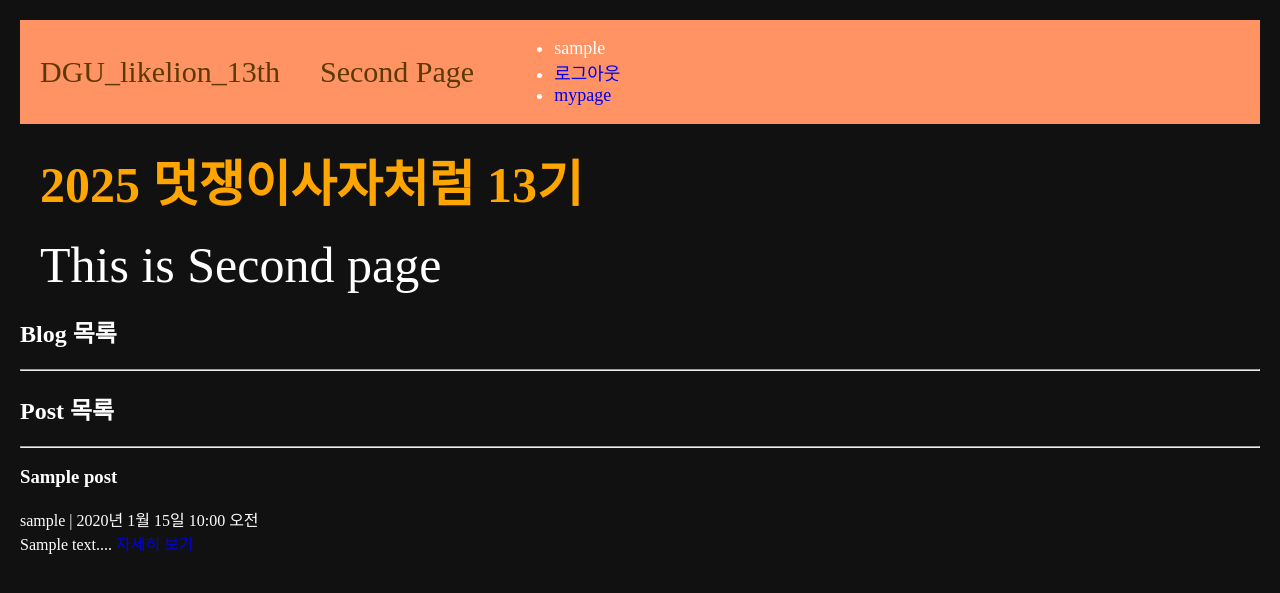
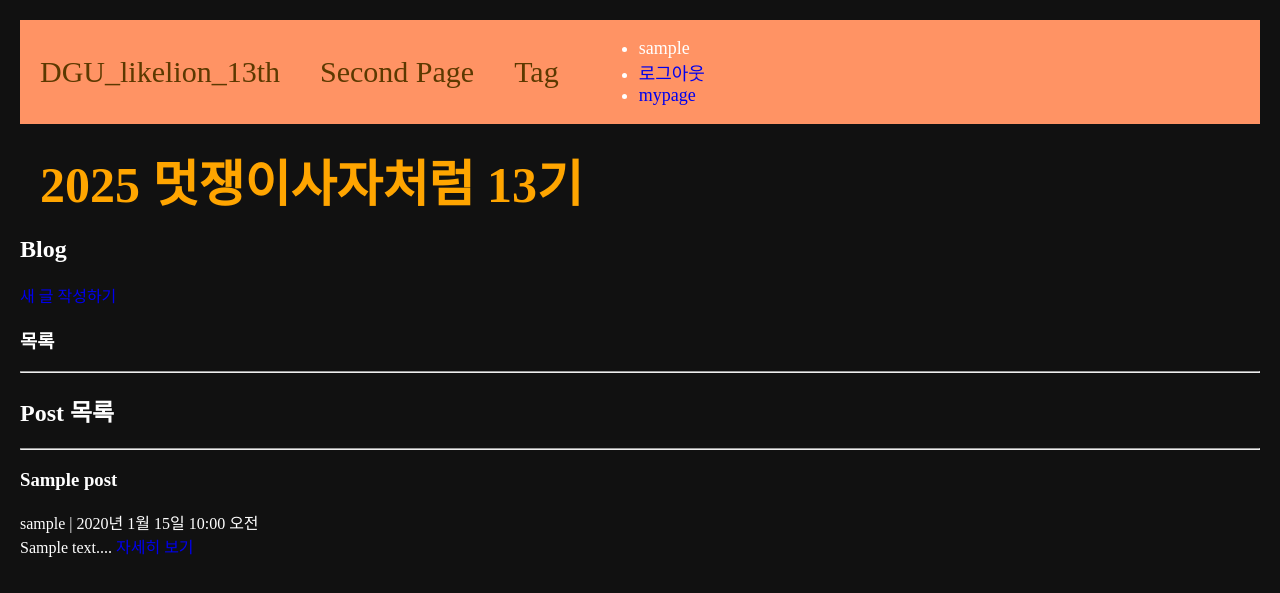
Before and after one commit to Yeonhee-Ha/likelion_13th_hw, a Django app: page /second in a window 1280 px wide. Shown: the top 593 px of the page. Run offline with Django 5.2, Linux system fonts and the light colour scheme; a user stored in the database is signed in; tables that the repository leaves empty hold one stand-in row (values such as "Sample post"); data that the repository does not hold is empty.

Commit message:
Feat: 6주차 세션

```diff
--- a/project/main/admin.py
+++ b/project/main/admin.py
@@ -3,3 +3,5 @@
 
 # Register your models here.
 admin.site.register(Blog)
+admin.site.register(Comment)
+admin.site.register(Tag)
--- a/project/main/models.py
+++ b/project/main/models.py
@@ -2,12 +2,20 @@
 from django.contrib.auth.models import User
 
 # Create your models here.
+class Tag(models.Model):
+    name=models.CharField(max_length=30, null=False, blank=False)
+
+    def __str__(self):
+        return self.name
+
+
 class Blog(models.Model):
     title = models.CharField(max_length=50)
-    writer = models.ForeignKey(User, on_delete=models.CASCADE)
+    writer = models.ForeignKey(User, null = False, blank=False, on_delete=models.CASCADE)
     content = models.TextField()
     pub_date = models.DateTimeField()
     image = models.ImageField(upload_to="blog/", blank=True, null=True)
+    tags = models.ManyToManyField(Tag, related_name='blogs', blank=True)
 
     def __str__(self):
         return self.title
@@ -26,3 +34,12 @@
 
     def __str__(self):
         return self.title
+
+class Comment(models.Model):
+    content = models.TextField()
+    pub_date = models.DateTimeField()
+    writer = models.ForeignKey(User, null=False, blank=False, on_delete=models.CASCADE)
+    blog = models.ForeignKey(Blog, null=False, blank=False, on_delete=models.CASCADE)
+
+    def str (self):
+        return self.blog.title + " : " + self.content[:20] + "by" + self.writer.profile.nickname
--- a/project/main/templates/main/secondpage.html
+++ b/project/main/templates/main/secondpage.html
@@ -2,11 +2,17 @@
 {% block content %}
 
     <h1 class = "contents"> 2025 멋쟁이사자처럼 13기</h1>
-    <div class = "contents">This is Second page</div>
 
     <!-- Blog 목록 출력 -->
     <div>
-        <h2>Blog 목록</h2>
+        <h2>Blog</h2>
+        <div>
+            {% if user.is_authenticated %}
+            <a href = "{% url 'main:new-blog' %}"> 새 글 작성하기 </a>
+            {% endif %}
+        </div>
+
+        <h3>목록</h3>
         <hr/>
         {% for blog in blogs %}
         <div>
--- a/project/main/urls.py
+++ b/project/main/urls.py
@@ -25,6 +25,9 @@
     path('edit/post/<int:id>', edit_post, name="edit_post"),
     path('update/post/<int:id>', update_post, name="update_post"),
     path('delete/post/<int:id>', delete_post, name="delete_post"),
+
+    path('tag-list', tag_list, name = "tag-list"),
+    path('tag-blogs/<int:tag_id>', tag_blogs, name="tag-blogs"),
 ]
 
 urlpatterns += static(settings.MEDIA_URL, document_root=settings.MEDIA_ROOT)
--- a/project/main/views.py
+++ b/project/main/views.py
@@ -34,6 +34,20 @@
 #detail
 def detail_blog(request, id):
     blog = get_object_or_404(Blog, pk=id)
+
+    if request.method == 'GET':
+        comments = Comment.objects.filter(blog=blog)
+        return render(request, 'main/detail_blog.html', {'blog':blog, 'comments': comments})
+
+    elif request.method == 'POST':
+        new_comment = Comment()
+        new_comment.blog = blog
+        new_comment.writer=request.user
+        new_comment.content = request.POST['content']
+        new_comment.pub_date = timezone.now()
+        new_comment.save()
+        return redirect('main:detail_blog', id)
+
     return render(request, 'main/detail_blog.html', {'blog': blog})
 
 def detail_post(request, id):
@@ -42,7 +56,7 @@
 
 #create
 def create_blog(request):
-    if request.method == 'POST':
+    if request.user.is_authenticated:
         new_blog = Blog()
 
         new_blog.title = request.POST['title']
@@ -53,7 +67,24 @@
 
         new_blog.save()
 
+        #본문을 띄어쓰기 기준으로 나누기
+        words = new_blog.content.split(' ')
+        tag_list = []
+
+        # 나눈 단어가 '#'으로 시작한다면 tag_list에 저장
+        for w in words:
+            if len(w)>0:
+                if w[0] == '#':
+                    tag_list.append(w[1:])
+                #tag_list에 있는 Tag들을 new_blog의 tags에 추가
+        for t in tag_list:
+            #get_or_create() -> DB에 객체가 있다면 불러오고 없으면 만들어어
+            tag, boolean = Tag.objects.get_or_create(name=t)
+            new_blog.tags.add(tag.id)
+
+
         return redirect('main:detail_blog', new_blog.id)
+
     else:
         return redirect('main:new_blog')  # 혹은 에러 처리
 
@@ -84,15 +115,36 @@
 #update
 def update_blog(request, id):
     update_blog = Blog.objects.get(pk=id)
-    update_blog.title = request.POST['title']
-    update_blog.writer = request.users
-    update_blog.content = request.POST['content']
-    update_blog.pub_date = timezone.now()
-    update_blog.image = request.FILES.get('image')
+    if request.user.is_authenticated and request.user == update_blog.writer:
+        update_blog.title = request.POST['title']
+        update_blog.writer = request.user
+        update_blog.content = request.POST['content']
+        update_blog.pub_date = timezone.now()
 
-    update_blog.save()
+        if request.FILES.get('image'):
+            update_blog.image = request.FILES.get('image')
+        update_blog.save()
 
-    return redirect('main:detail_blog', update_blog.id)
+        #본문을 띄어쓰기 기준으로 나누기
+        words = update_blog.content.split(' ')
+        tag_list = []
+
+        # 나눈 단어가 '#'으로 시작한다면 tag_list에 저장
+        for w in words:
+            if len(w)>0:
+                if w[0] == '#':
+                    tag_list.append(w[1:])
+                #tag_list에 있는 Tag들을 new_blog의 tags에 추가
+
+        for t in tag_list:
+            #get_or_create() -> DB에 객체가 있다면 불러오고 없으면 만들어어
+            tag, boolean = Tag.objects.get_or_create(name=t)
+            update_blog.tags.add(tag.id)
+
+
+        return redirect('main:detail_blog', update_blog.id)
+
+    return redirect('accounts:login', update_blog.id)
 
 def update_post(request, id):
     update_post = Post.objects.get(pk=id)
@@ -117,3 +169,17 @@
     delete_post = Post.objects.get(pk=id)
     delete_post.delete()
     return redirect('main:secondpage')
+
+
+def tag_list(request):
+#모든 태그 목록을 볼 수 있는 페이지
+    tags= Tag.objects.all()
+    return render(request, 'main/tag-list.html',{'tags': tags})
+
+def tag_blogs(request, tag_id):#특정 태그를 가진 게시글의 목록을 볼 수 있는 페이지
+    tag=get_object_or_404(Tag, id=tag_id)
+    blogs=tag.blogs.all()
+    return render(request, 'main/tag-blog.html',{
+    'tag': tag,
+    'blogs': blogs
+    })
--- a/project/project/templates/shared/_navbar.html
+++ b/project/project/templates/shared/_navbar.html
@@ -1,6 +1,7 @@
 <nav class="navbar-container">
     <a class="navbar-link" href="{% url 'main:mainpage' %}">DGU_likelion_13th</a>
     <a class="navbar-link" href="{% url 'main:secondpage' %}">Second Page</a>
+    <a class="navbar-link" href="{% url 'main:tag-list' %}">Tag</a>
     <!--사용자 인증 정보-->
     <div class="nav-right">
         {% if user.is_authenticated %}
```
Also changed, not shown: project/accounts/models.py (+7 -0 lines), project/main/templates/main/detail_blog.html (+32 -0 lines), project/main/templates/main/tag-blog.html (added, +19 -0 lines), project/main/templates/main/tag-list.html (added, +13 -0 lines), project/accounts/migrations/0003_tag.py (added), project/main/migrations/0007_comment.py (added), project/main/migrations/0008_tag_blog_tags.py (added).
